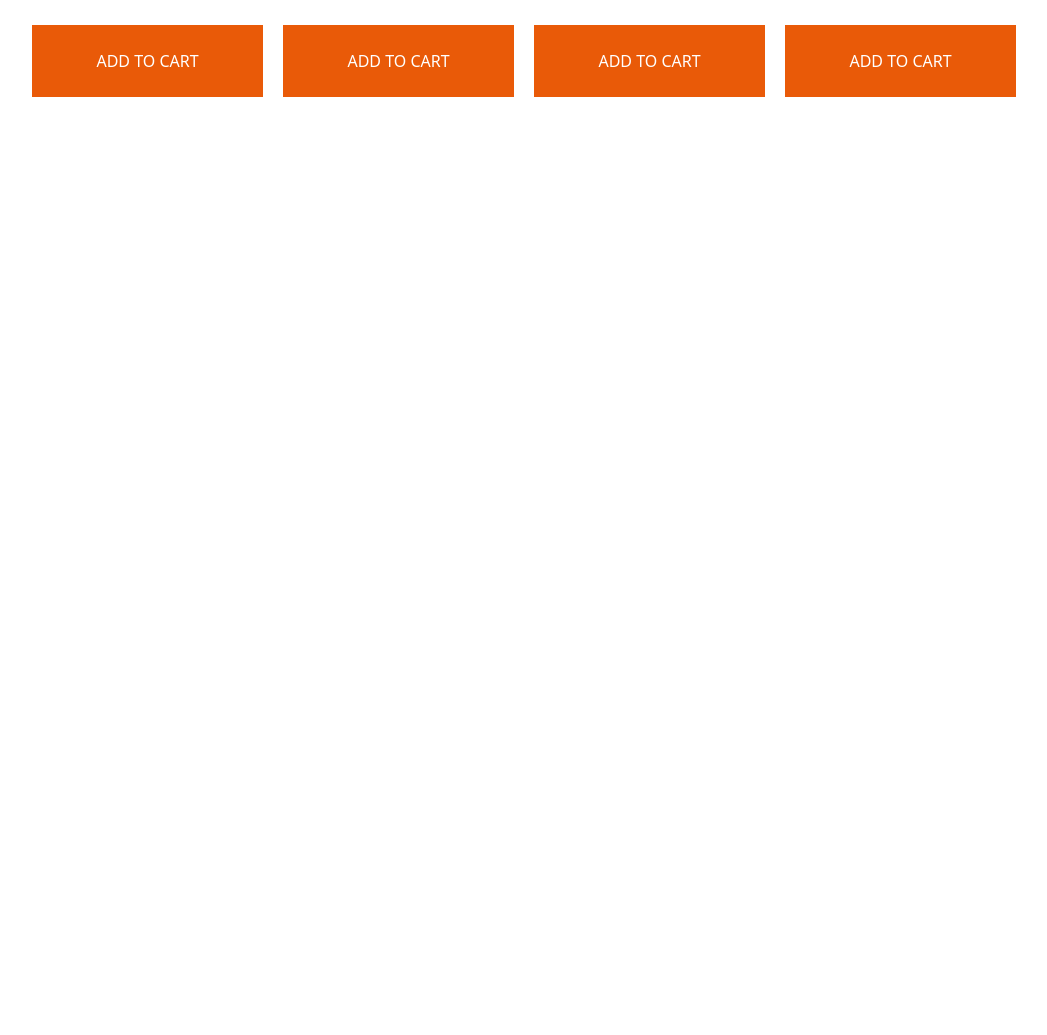
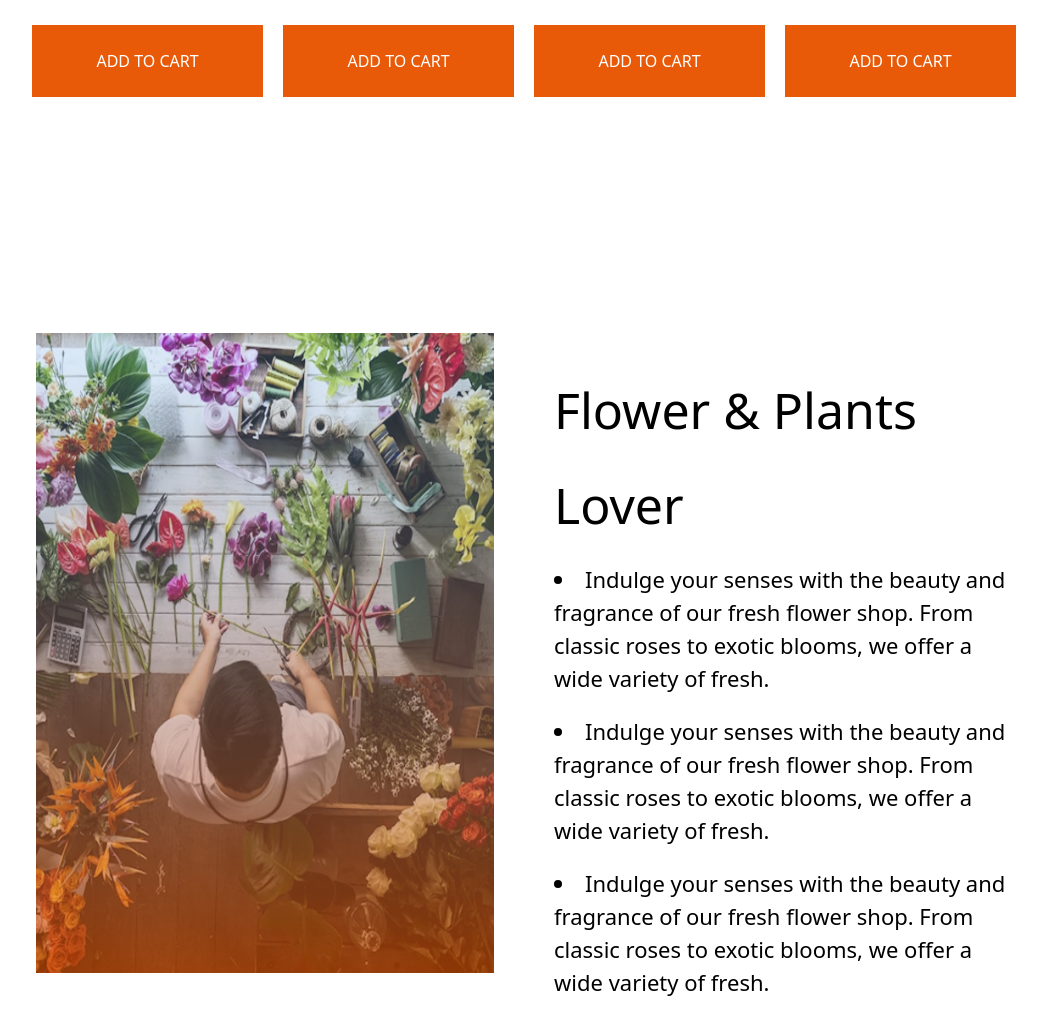
Before and after one commit to badhan-123/MS2ASS2, a plain HTML site: page index.html in a window 1280 px wide. Shown: the part 1895-2930 px from the top of the page, without its empty margins (116-1163 px from the left). Before the commit the page ends 2020 px from the top, so only its background shows below. Drawn offline with nearby package versions, Linux system fonts and the light colour scheme.

Commit message:
plants-lover section

```diff
--- a/index.html
+++ b/index.html
@@ -84,8 +84,21 @@
 </div>
 </section>
 
-<section class="Plants-lover">
+<section class="Plants-lover ml-38 mr-38  mt-52 mb-34">
+<div class="plover grid grid-cols-2 justify-between gap-15">
+    <div class="plimg  "><img class="w-[34rem] h-[40rem] " src="assets/flower-store.png" alt=""></div>
+    <div class="pltext  pt-10 pb-10">
+        <h2 class="text-[50px] mb-5">Flower & Plants   </h2>
+        <h2 class="text-[50px] mb-5">Lover</h2>
+        <li class="text-[22px] mb-5">Indulge your senses with the beauty and fragrance of our fresh flower shop. From classic roses to exotic blooms, we offer a wide variety of fresh.
+        </li>
+        <li class="text-[22px] mb-5">Indulge your senses with the beauty and  fragrance of our fresh flower shop. From classic roses to exotic blooms, we offer a wide variety of fresh.
+        </li>
+        <li class="text-[22px] mb-5">Indulge your senses with the beauty and  fragrance of our fresh flower shop. From classic roses to exotic blooms, we offer a wide variety of fresh.
+        </li>
 
+    </div>
+</div>
 </section>
 <section class="Latest-deals">
 
```
